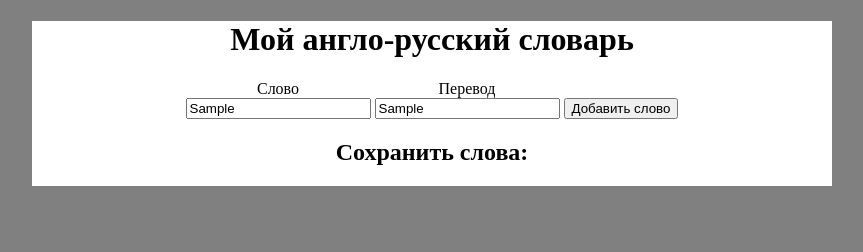
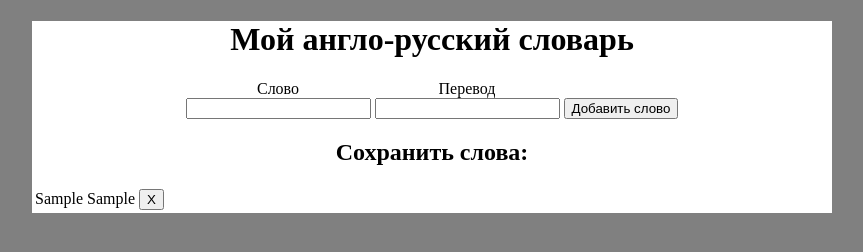
Before and after one commit to IhorFedorov7/interpreter_app, a plain HTML site: page index.html in a window 1280 px wide. Both pictures are taken after typing "Sample", "Sample" into the empty fields and a click on the button "Добавить слово". Shown: the whole page, without its empty margins (208-1071 px from the left). Drawn offline with Linux system fonts and the light colour scheme.

Commit message:
added JS code for app words

```diff
--- a/css/style.css
+++ b/css/style.css
@@ -17,3 +17,7 @@ body {
 .item {
     display: inline-block;
 }
+
+.error {
+    border: 2px solid red;
+}
--- a/index.html
+++ b/index.html
@@ -26,7 +26,7 @@
                 <input type="text" id="ru" class="input">
             </div>
             <div class="btn-wrapper item">
-                <button class="add-word-btn">Добавить слово</button>
+                <button id="add-word-btn">Добавить слово</button>
             </div>
         </div>
 
--- a/js/script.js
+++ b/js/script.js
@@ -1 +1,71 @@
-console.log('ni')
+const enWord = document.querySelector('#en'),
+    ruWord = document.querySelector('#ru'),
+    inputs = document.querySelectorAll('.input'),
+    addBtn = document.querySelector('#add-word-btn'),
+    table = document.querySelector('#table');
+
+let words,
+    btnDelete;
+
+localStorage.length < 1 ? words = [] : words = JSON.parse(localStorage.getItem('words'));
+
+const addWordToTable = index => {
+    table.innerHTML += `
+        <tr class="tr">
+            <td class="en-word">${words[index].english}</td>
+            <td class="enr-word">${words[index].russian}</td>
+            <td>
+                <button class="btn-delete">X</button>
+            </td>
+        </tr>
+    `
+}
+
+words.forEach((element, i) => {
+    addWordToTable(i);
+})
+
+function CreateWord (english, russian) {
+    this.english = english;
+    this.russian = russian;
+}
+
+addBtn.addEventListener('click', () => {
+    if(enWord.value.length < 1 || ruWord.value.length < 1 || !isNaN(enWord.value) || !isNaN(ruWord.value)) {
+        for(let key of inputs) {
+            key.classList.add('error');
+        }
+        console.error('Это число или нехватает символов! Прошу обратить Ваше внимание, данная программа создана как web словарь. Будьте внимательны при вводе.')
+    } else {
+        for(let key of inputs) {
+            key.classList.remove('error');
+        }
+        words.push(new CreateWord(enWord.value, ruWord.value));
+        localStorage.setItem('words', JSON.stringify(words));
+        addWordToTable(words.length - 1);
+        enWord.value = null;
+        ruWord.value = null;
+        addEventDelete();
+    }
+});
+
+const deleteWord = e => {
+    const rowIndex = e.target.parentNode.parentNode.rowIndex;
+    e.target.parentNode.parentNode.parentNode.remove();
+    words.splice(rowIndex, 1);
+    localStorage.removeItem('words');
+    localStorage.setItem('words', JSON.stringify(words));
+}
+
+const addEventDelete = () => {
+    if(words.length > 0) {
+        btnDelete = document.querySelectorAll('.btn-delete');
+        for(let btn of btnDelete) {
+            btn.addEventListener('click', e => {
+                deleteWord(e);
+            })
+        }
+    }
+}
+
+addEventDelete();
```
